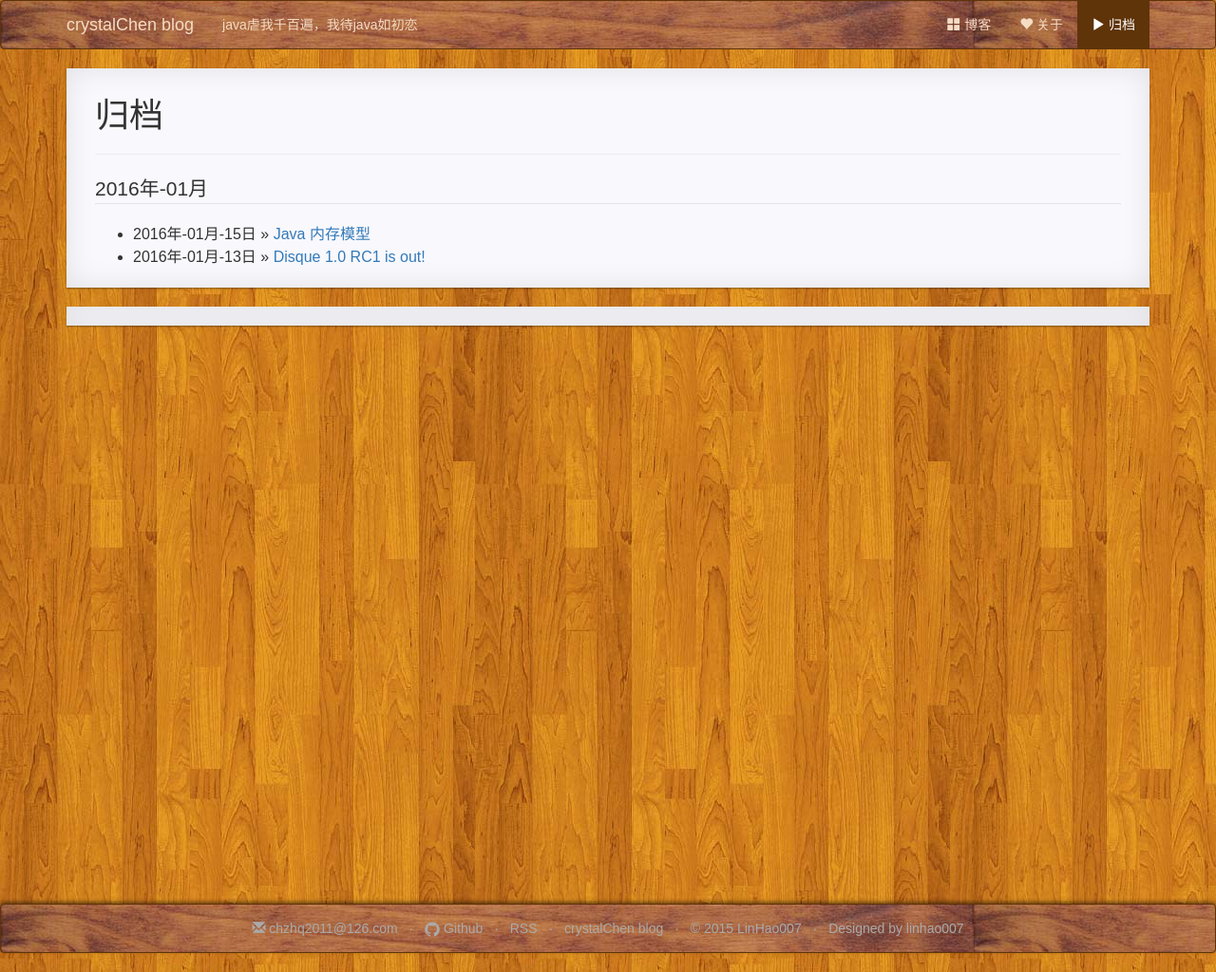
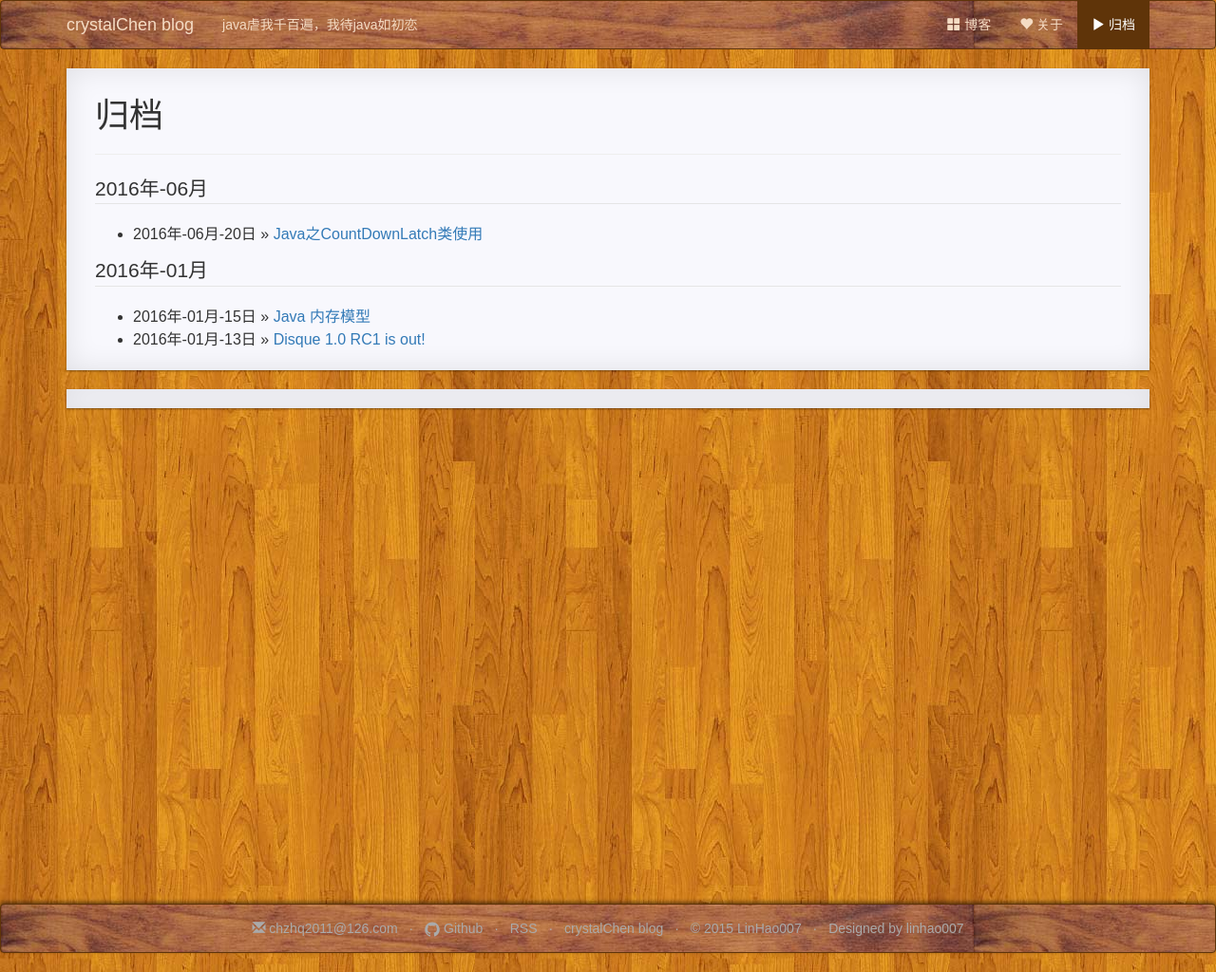
Before and after one commit to crystalChen/crystalChen.github.io, a Jekyll site: the page built from pages/2archive.html, in a window 1280 px wide. Shown: the whole page at 95% size. Built offline with Jekyll 4.4.1, drawn with Linux system fonts in a browser that asks for light colours; nearby versions of some CDN libraries; comment, search, counter and statistics services are not loaded; a style sheet for code colours, icons or effects is not loaded.

Commit message:
CountDownLatch

```diff
--- /dev/null
+++ b/_posts/2016-06-20-countdownlatch.html
@@ -0,0 +1,6 @@
+---
+layout: default
+title: Java之CountDownLatch类使用
+---
+<h2>{{ page.title }}</h2>
+<p>{{ page.date | date_to_string }}</p>
--- a/index.html
+++ b/index.html
@@ -85,10 +85,10 @@ layout: default
     </div>
   </div>
 
-   <div class="col-sm-3" style="float : right; margin-top : 20px;">
+<!--    <div class="col-sm-3" style="float : right; margin-top : 20px;">
         <div class="shadow-corner-curl hidden-xs">
-           <iframe width="100%" height="550" class="share_self"  frameborder="0" scrolling="no" src="http://widget.weibo.com/weiboshow/index.php?language=&width=0&height=550&fansRow=2&ptype=1&speed=0&skin=1&isTitle=1&noborder=1&isWeibo=1&isFans=1&uid=3162317635&verifier=b5e68bf1&dpc=1"></iframe>
+           <iframe width="100%" height="550" class="share_self"  frameborder="0" scrolling="no" src="http://weibo.com/1204960785/profile?topnav=1&wvr=6&is_all=1"></iframe>
         </div>
-    </div>
+    </div> -->
 
 </div>
```
